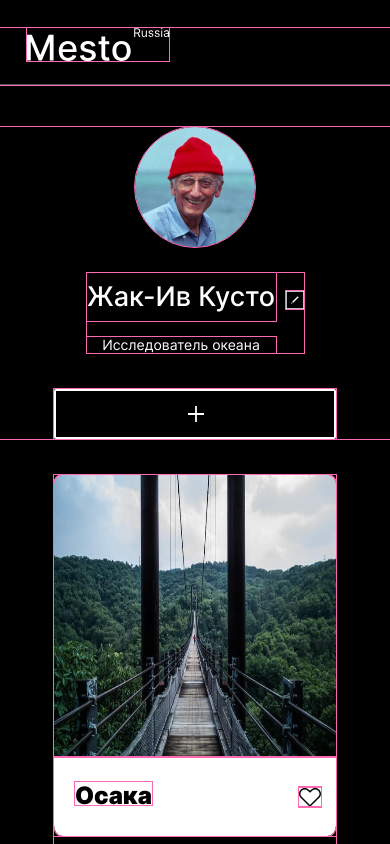
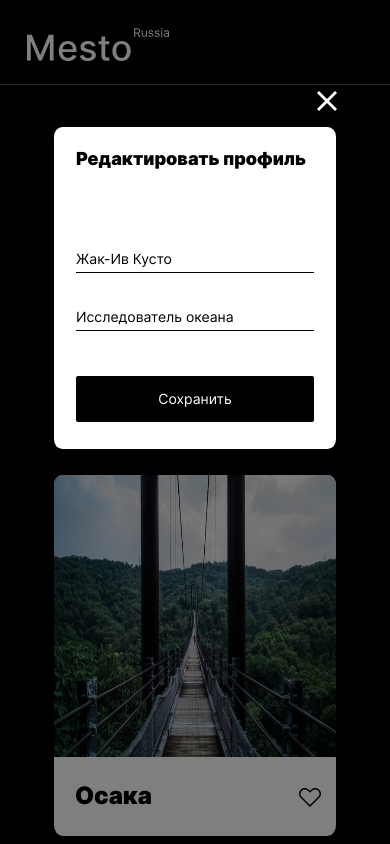
Before and after one commit to ann-wi/mesto-project, a plain HTML site: page index.html in a window 390 px wide. Shown: the top 844 px of the page. Drawn offline with Linux system fonts and the light colour scheme.

Commit message:
fixed BEM, made pop-up responsive

```diff
--- a/blocks/card/__buttom-container/card__buttom-container.css
+++ b/blocks/card/__container/card__container.css
@@ -1,4 +1,4 @@
-.card__buttom-container {
+.card__container {
   grid-area: buttom-container;
   display: flex;
   justify-content: space-between;
--- a/blocks/card/__like-button/card__like-button.css
+++ b/blocks/card/__like-button/card__like-button.css
@@ -15,3 +15,7 @@
   opacity: 0.5;
   transition: 1s;
 }
+
+.card__like-button:checked:hover + .card__pseudo-button {
+  opacity: 1;
+}
--- a/blocks/footer/__copyright/footer__copyright.css
+++ b/blocks/footer/__copyright/footer__copyright.css
@@ -10,5 +10,6 @@
 @media screen and (max-width: 600px) {
   .footer__copyright {
     margin: 0 0 0 19px;
+    font-size: 14px;
   }
 }
--- a/blocks/form/__heading/form__heading.css
+++ b/blocks/form/__heading/form__heading.css
@@ -7,3 +7,11 @@
   margin: 54px auto 0 auto;
   padding: 0;
 }
+
+@media screen and (max-width: 540px) {
+  .form__heading {
+    font-size: 18px;
+    width: 238px;
+    margin: 22px auto 0 auto;
+  }
+}
--- /dev/null
+++ b/blocks/form/__item/_type/form__item_type_name.css
@@ -0,0 +1,10 @@
+.form__item_type_name {
+  margin: 54px auto 0 auto;
+  padding: 0;
+}
+
+@media screen and (max-width: 540px) {
+  .form__item_type_name {
+    margin: 75px auto 0 auto;
+  }
+}
--- /dev/null
+++ b/blocks/form/__item/_type/form__item_type_occupation.css
@@ -0,0 +1,4 @@
+.form__item_type_occupation {
+  margin: 30px auto 0 auto;
+  padding: 0;
+}
--- a/blocks/form/__item/form__item.css
+++ b/blocks/form/__item/form__item.css
@@ -1,8 +1,18 @@
 .form__item {
+  width: 358px;
+  height: 27px;
   border: none;
   border-bottom: 1px solid #000;
+  outline: 1px solid #fff;
   color: #000;
   line-height: auto;
   font-size: 14px;
   font-weight: 400;
 }
+
+@media screen and (max-width: 540px) {
+  .form__item {
+    width: 238px;
+    height: 27px;
+  }
+}
--- a/blocks/form/__item/form__item_name.css
+++ /dev/null
@@ -1,6 +0,0 @@
-.form__item_name {
-  width: 358px;
-  height: 27px;
-  margin: 54px auto 0 auto;
-  padding: 0;
-}
--- a/blocks/form/__item/form__item_occupation.css
+++ /dev/null
@@ -1,6 +0,0 @@
-.form__item_occupation {
-  width: 358px;
-  height: 27px;
-  margin: 30px auto 0 auto;
-  padding: 0;
-}
--- a/blocks/form/__save-button/form__save-button.css
+++ b/blocks/form/__save-button/form__save-button.css
@@ -15,3 +15,13 @@
   opacity: 0.8;
   transition: 1s;
 }
+
+@media screen and (max-width: 540px) {
+  .form__save-button {
+    width: 238px;
+    height: 46px;
+    line-height: auto;
+    font-size: 14px;
+    margin: 45px auto 25px auto;
+  }
+}
--- a/blocks/form/form.css
+++ b/blocks/form/form.css
@@ -9,3 +9,10 @@
   min-height: 330px;
   z-index: 2;
 }
+
+@media screen and (max-width: 540px) {
+  .form {
+    min-width: 282px;
+    min-height: 322px;
+  }
+}
--- a/blocks/page/page.css
+++ b/blocks/page/page.css
@@ -1,7 +1,3 @@
-* {
-  outline: 1px solid hotpink;
-}
-
 .page {
   max-width: 1280px;
   min-width: 320px;
--- a/blocks/pop-up/__close-button/pop-up__close-button.css
+++ b/blocks/pop-up/__close-button/pop-up__close-button.css
@@ -7,7 +7,7 @@
   z-index: 2;
   align-self: center;
   padding: 0;
-  margin: 0 0 0 460px;
+  margin: 0 0 8px 468px;
   border: none;
 }
 
@@ -15,3 +15,11 @@
   opacity: 0.8;
   transition: 1s;
 }
+
+@media screen and (max-width: 540px) {
+  .pop-up__close-button {
+    width: 20px;
+    height: 20px;
+    margin: 91px 0 16px 263px;
+  }
+}
--- a/blocks/pop-up/pop-up.css
+++ b/blocks/pop-up/pop-up.css
@@ -11,3 +11,9 @@
   margin: 0;
   padding: 0;
 }
+
+@media screen and (max-width: 540px) {
+  .pop-up {
+    justify-content: flex-start;
+  }
+}
--- a/blocks/profile/__edit-button/profile__edit-button.css
+++ b/blocks/profile/__edit-button/profile__edit-button.css
@@ -15,10 +15,15 @@
   transition: 1s;
 }
 
-@media screen and (max-width: 600px) {
+@media screen and (max-width: 666px) {
+  .profile__edit-button {
+    margin: 18px 0 0 10px;
+  }
+}
+
+@media screen and (max-width: 590px) {
   .profile__edit-button {
     height: 18px;
     width: 18px;
-    margin: 18px 0 0 10px;
   }
 }
--- a/index.html
+++ b/index.html
@@ -8,19 +8,19 @@
     <title>Mesto</title>
   </head>
   <body class="page">
-    <div class="pop-up">
+    <div class="pop-up pop-up_opened">
       <button class="pop-up__close-button"></button>
       <form class="form">
         <h2 class="form__heading">Редактировать профиль</h2>
         <fieldset class="form__input-container">
           <input
-            class="form__item form__item_name"
+            class="form__item form__item_type_name"
             type="text"
             name="name"
             value="Жак-Ив Кусто"
           />
           <input
-            class="form__item form__item_occupation"
+            class="form__item form__item_type_occupation"
             type="text"
             name="occupation"
             value="Исследователь океана"
@@ -41,7 +41,7 @@
           alt="Жак_Ив Кусто"
         />
         <div class="profile__info">
-          <h2 class="profile__name">Жак-Ив Кусто</h2>
+          <h1 class="profile__name">Жак-Ив Кусто</h1>
           <button class="profile__edit-button"></button>
           <p class="profile__occupation">Исследователь океана</p>
         </div>
@@ -50,7 +50,7 @@
       <section class="cards">
         <div class="card">
           <img class="card__image" src="./images/osaka.jpg" alt="Осака" />
-          <div class="card__buttom-container">
+          <div class="card__container">
             <h2 class="card__title">Осака</h2>
             <label class="card__like" for="osaka">
               <input
@@ -70,7 +70,7 @@
             src="./images/neuschwanstein-castle.jpg"
             alt="замок Нойшванштайн"
           />
-          <div class="card__buttom-container">
+          <div class="card__container">
             <h2 class="card__title">Замок Нойшванштайн</h2>
             <label class="card__like" for="neuschwanstein-castle">
               <input
@@ -86,7 +86,7 @@
         </div>
         <div class="card">
           <img class="card__image" src="./images/almaty.jpg" alt="Алма-Ата" />
-          <div class="card__buttom-container">
+          <div class="card__container">
             <h2 class="card__title">Алма-Ата</h2>
             <label class="card__like" for="almaty">
               <input
@@ -102,7 +102,7 @@
         </div>
         <div class="card">
           <img class="card__image" src="./images/beijing.jpg" alt="Пекин" />
-          <div class="card__buttom-container">
+          <div class="card__container">
             <h2 class="card__title">Пекин</h2>
             <label class="card__like" for="beijing">
               <input
@@ -122,7 +122,7 @@
             src="./images/skogafoss.jpg"
             alt="водопад Скоугафосс"
           />
-          <div class="card__buttom-container">
+          <div class="card__container">
             <h2 class="card__title">Водопад Скоугафосс</h2>
             <label class="card__like" for="skogafoss">
               <input
@@ -138,7 +138,7 @@
         </div>
         <div class="card">
           <img class="card__image" src="./images/hokkaido.jpg" alt="Хоккайдо" />
-          <div class="card__buttom-container">
+          <div class="card__container">
             <h2 class="card__title">Хоккайдо</h2>
             <label class="card__like" for="hokkaido">
               <input
--- a/pages/index.css
+++ b/pages/index.css
@@ -12,8 +12,8 @@
 @import url(../blocks/form/__heading/form__heading.css);
 @import url(../blocks/form/__input-container/form__input-container.css);
 @import url(../blocks/form/__item/form__item.css);
-@import url(../blocks/form/__item/form__item_name.css);
-@import url(../blocks/form/__item/form__item_occupation.css);
+@import url(../blocks/form/__item/_type/form__item_type_name.css);
+@import url(../blocks/form/__item/_type/form__item_type_occupation.css);
 @import url(../blocks/form/__save-button/form__save-button.css);
 
 @import url(../blocks/header/header.css);
@@ -31,7 +31,7 @@
 
 @import url(../blocks/card/card.css);
 @import url(../blocks/card/__image/card__image.css);
-@import url(../blocks/card/__buttom-container/card__buttom-container.css);
+@import url(../blocks/card/__container/card__container.css);
 @import url(../blocks/card/__title/card__title.css);
 @import url(../blocks/card/__like/card__like.css);
 @import url(../blocks/card/__like-button/card__like-button.css);
```
